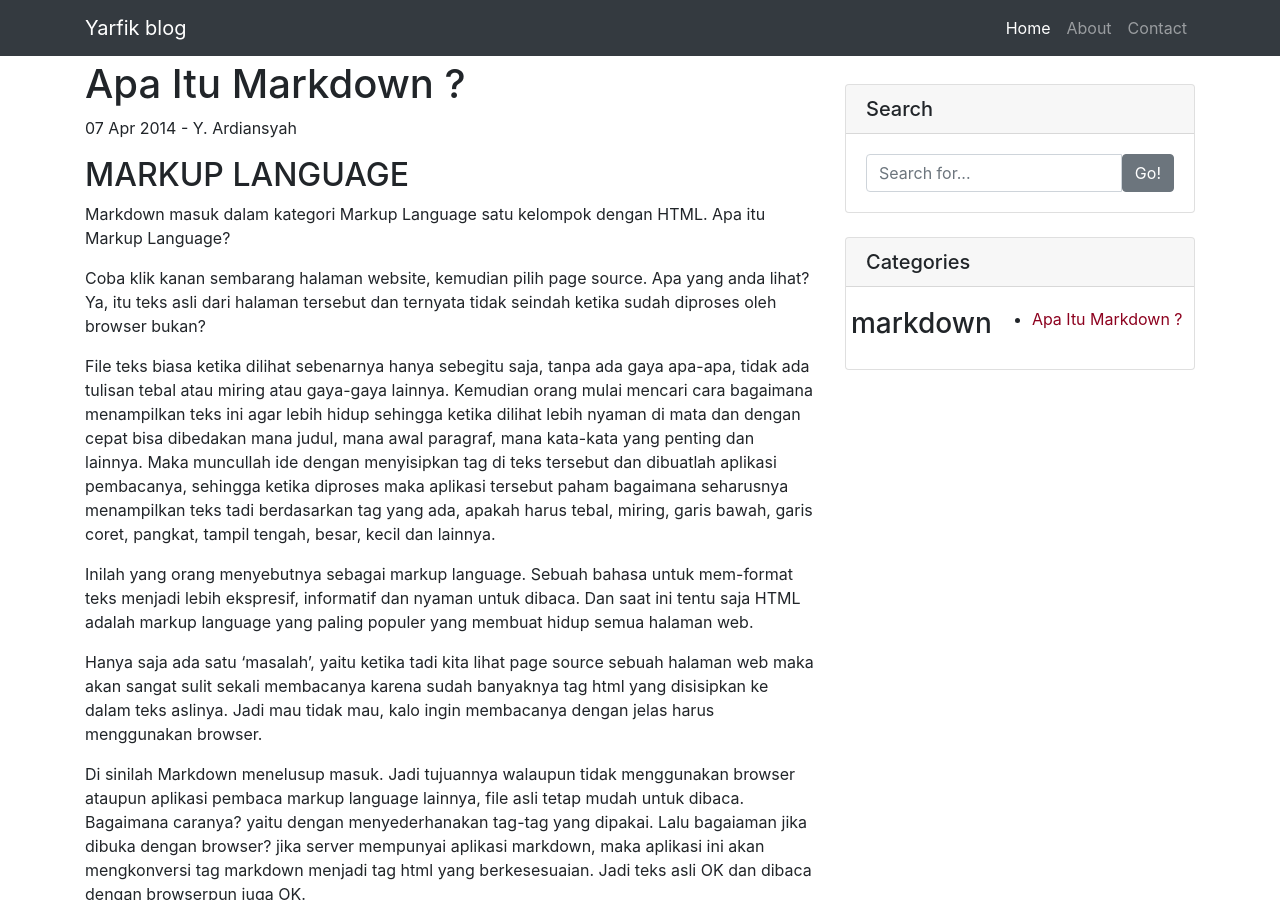
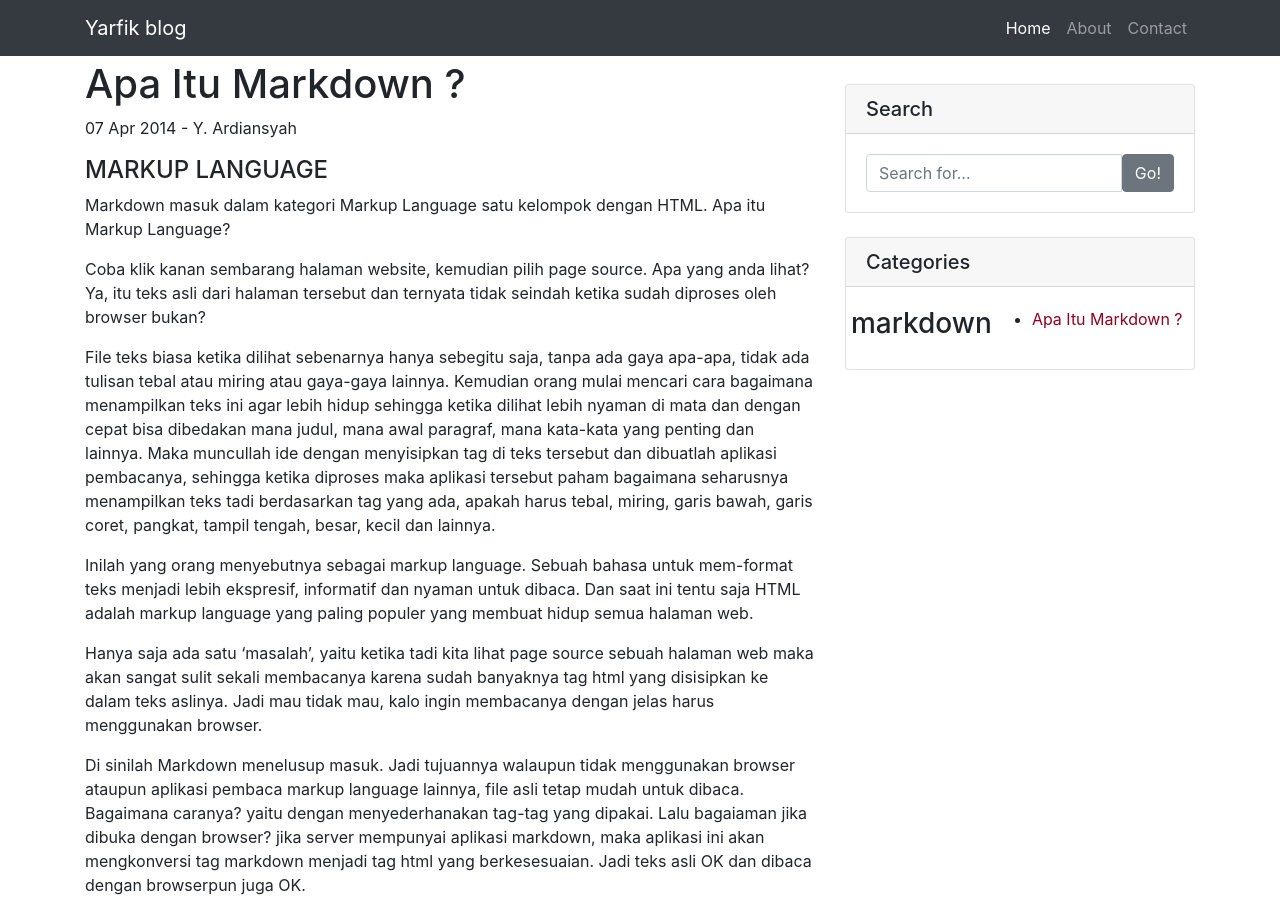
Before and after one commit to yarfik/yarfik.github.io, a Jekyll site: the page built from _posts/2014-04-07-Markdown.md, in a window 1280 px wide and 900 px high. Built offline with Jekyll 4.4.1, drawn with Linux system fonts in a browser that asks for light colours.

Commit message:
edit title

```diff
--- a/_posts/2014-04-07-Markdown.md
+++ b/_posts/2014-04-07-Markdown.md
@@ -5,7 +5,7 @@ published: true
 author: Y. Ardiansyah
 ---
 
-## MARKUP LANGUAGE ##
+#### MARKUP LANGUAGE ####
 Markdown masuk dalam kategori Markup Language satu kelompok dengan HTML. Apa itu Markup Language?
 
 Coba klik kanan sembarang halaman website, kemudian pilih page source. Apa yang anda lihat? Ya, itu teks asli dari halaman tersebut dan ternyata tidak seindah ketika sudah diproses oleh browser bukan?
@@ -18,7 +18,7 @@ Hanya saja ada satu 'masalah', yaitu ketika tadi kita lihat page source sebuah h
 
 Di sinilah Markdown menelusup masuk. Jadi tujuannya walaupun tidak menggunakan browser ataupun aplikasi pembaca markup language lainnya, file asli tetap mudah untuk dibaca. Bagaimana caranya? yaitu dengan menyederhanakan tag-tag yang dipakai. Lalu bagaiaman jika dibuka dengan browser? jika server mempunyai aplikasi markdown, maka aplikasi ini akan mengkonversi tag markdown menjadi tag html yang berkesesuaian. Jadi teks asli OK dan dibaca dengan browserpun juga OK.
 
-## MARKDOWN ##
+#### MARKDOWN ####
 Markdown itu sendiri dikembangkan oleh [John Gruber] pada tahun 2004 yang bertujuan untuk membuat markup language yang mudah untuk dibaca dan mudah ditulis.
 
 [john gruber]:http://daringfireball.net/
```
